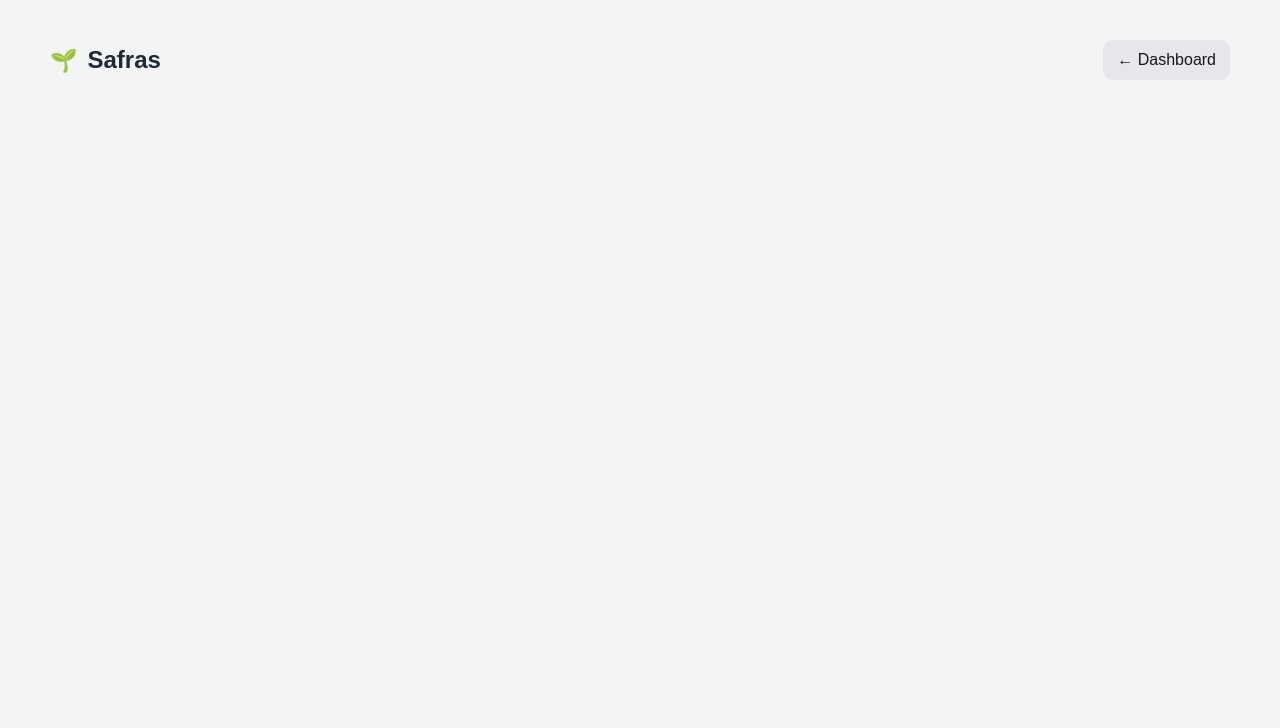
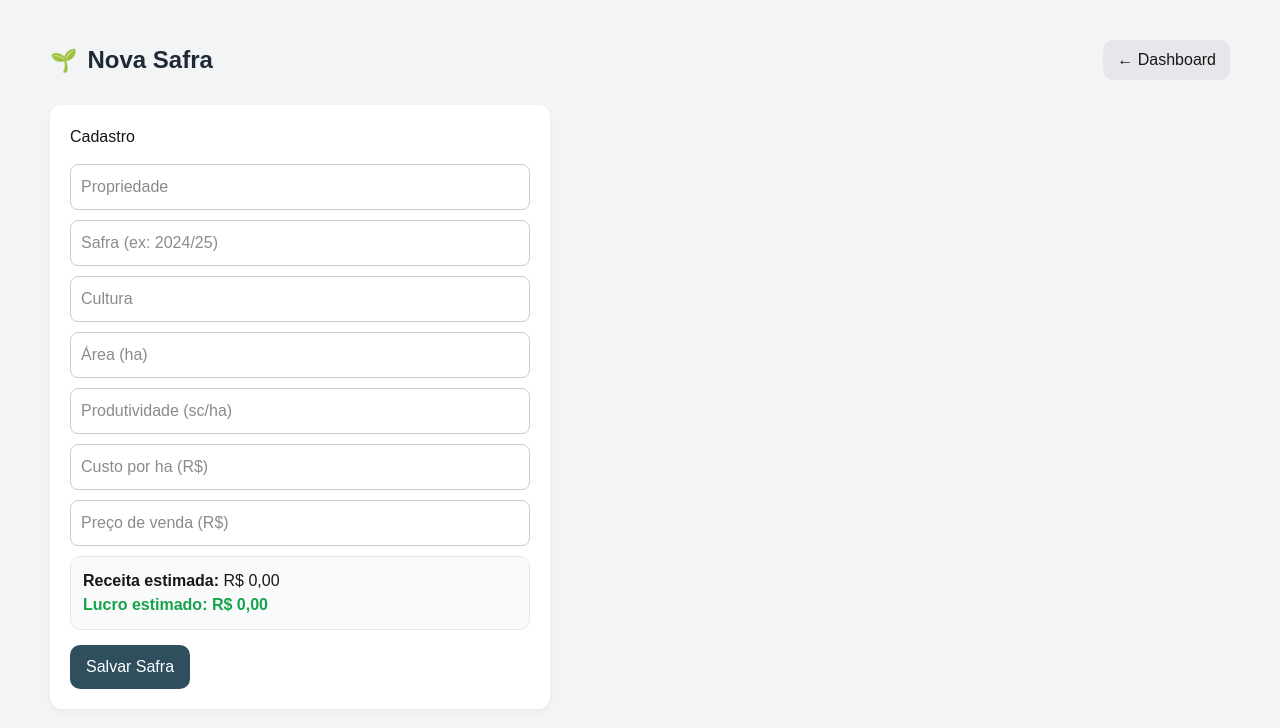
Before and after one commit to agriwestagro/gest-oagriwest, a Next.js app: page /nova-safra in a window 1280 px wide. Shown: the top 728 px of the page. Built offline with nearby package versions, Linux system fonts and the light colour scheme; no server answers; the database is empty.

Commit message:
Update page.tsx

```diff
--- a/app/nova-safra/page.tsx
+++ b/app/nova-safra/page.tsx
@@ -1,37 +1,81 @@
 "use client";
 
-import { useEffect, useState } from "react";
+import { useState } from "react";
 import { supabase } from "@/lib/supabase";
 import Link from "next/link";
 
-export default function SafrasPage(){
+export default function NovaSafra() {
 
-  const [safras,setSafras] = useState<any[]>([])
+  const [form,setForm] = useState({
+    propriedade:"",
+    safra:"",
+    cultura:"",
+    area:"",
+    produtividade:"",
+    custo:"",
+    preco:""
+  })
 
-  useEffect(()=>{
-    carregarSafras()
-  },[])
-
-  async function carregarSafras(){
-    const { data } = await supabase
-      .from("safras")
-      .select("*")
-      .order("created_at",{ascending:false})
-
-    setSafras(data || [])
+  function handleChange(e:any){
+    setForm({
+      ...form,
+      [e.target.name]: e.target.value
+    })
   }
 
-  function formatarMoeda(valor:any){
-    if(valor === null || valor === undefined) return "-"
+  const prod = Number(form.produtividade)
+  const preco = Number(form.preco)
+  const custo = Number(form.custo)
+
+  const receita = prod * preco
+  const lucro = receita - custo
+
+  function formatarMoeda(valor:number){
+    if(!valor) return "R$ 0,00"
     return valor.toLocaleString("pt-BR",{
       style:"currency",
       currency:"BRL"
     })
   }
 
-  function formatarNumero(valor:any){
-    if(valor === null || valor === undefined) return "-"
-    return valor.toLocaleString("pt-BR")
+  async function salvarSafra(){
+
+    if(!form.propriedade || !form.safra){
+      alert("Preencha os campos obrigatórios")
+      return
+    }
+
+    const { error } = await supabase
+      .from("safras")
+      .insert([{
+        propriedade: form.propriedade,
+        safra: form.safra,
+        cultura: form.cultura,
+        area: form.area,
+        produtividade: prod,
+        custo_ha: custo,
+        preco_venda: preco,
+        receita: receita,
+        lucro: lucro
+      }])
+
+    if(error){
+      alert("Erro ao salvar safra")
+      console.log(error)
+      return
+    }
+
+    alert("Safra salva com sucesso")
+
+    setForm({
+      propriedade:"",
+      safra:"",
+      cultura:"",
+      area:"",
+      produtividade:"",
+      custo:"",
+      preco:""
+    })
   }
 
   return(
@@ -63,7 +107,7 @@ export default function SafrasPage(){
             fontWeight:600,
             color:"#1f2937"
           }}>
-            Safras
+            Nova Safra
           </h1>
         </div>
 
@@ -75,60 +119,81 @@ export default function SafrasPage(){
 
       </div>
 
-      {/* LISTA */}
-      <div style={{
-        display:"grid",
-        gridTemplateColumns:"repeat(auto-fill, minmax(320px, 1fr))",
-        gap:20
-      }}>
+      {/* FORM */}
+      <div style={card}>
 
-        {safras.map((s,index)=>{
+        <h3 style={{marginBottom:15}}>Cadastro</h3>
 
-          const lucroPositivo = s.lucro >= 0
+        <input
+          name="propriedade"
+          placeholder="Propriedade"
+          value={form.propriedade}
+          onChange={handleChange}
+          style={inputFull}
+        />
 
-          return(
+        <input
+          name="safra"
+          placeholder="Safra (ex: 2024/25)"
+          value={form.safra}
+          onChange={handleChange}
+          style={inputFull}
+        />
 
-            <div key={index} style={cardElegante}>
+        <input
+          name="cultura"
+          placeholder="Cultura"
+          value={form.cultura}
+          onChange={handleChange}
+          style={inputFull}
+        />
 
-              <div style={{marginBottom:10}}>
-                <strong style={{fontSize:16}}>
-                  {s.propriedade}
-                </strong>
-              </div>
+        <input
+          name="area"
+          placeholder="Área (ha)"
+          value={form.area}
+          onChange={handleChange}
+          style={inputFull}
+        />
 
-              <div style={linha}><b>Safra:</b> {s.safra}</div>
-              <div style={linha}><b>Cultura:</b> {s.cultura}</div>
-              <div style={linha}><b>Área:</b> {formatarNumero(s.area)} ha</div>
+        <input
+          name="produtividade"
+          placeholder="Produtividade (sc/ha)"
+          value={form.produtividade}
+          onChange={handleChange}
+          style={inputFull}
+        />
 
-              <div style={linha}>
-                <b>Produtividade:</b> {formatarNumero(s.produtividade)} sc/ha
-              </div>
+        <input
+          name="custo"
+          placeholder="Custo por ha (R$)"
+          value={form.custo}
+          onChange={handleChange}
+          style={inputFull}
+        />
 
-              <div style={linha}>
-                <b>Custo:</b> {formatarMoeda(s.custo_ha)}
-              </div>
+        <input
+          name="preco"
+          placeholder="Preço de venda (R$)"
+          value={form.preco}
+          onChange={handleChange}
+          style={inputFull}
+        />
 
-              <div style={linha}>
-                <b>Preço:</b> {formatarMoeda(s.preco_venda)}
-              </div>
+        {/* RESUMO AUTOMÁTICO */}
+        <div style={resumoBox}>
+          <p><b>Receita estimada:</b> {formatarMoeda(receita)}</p>
+          <p style={{
+            color: lucro >= 0 ? "#16a34a" : "#dc2626",
+            fontWeight:600
+          }}>
+            <b>Lucro estimado:</b> {formatarMoeda(lucro)}
+          </p>
+        </div>
 
-              <div style={linha}>
-                <b>Receita:</b> {formatarMoeda(s.receita)}
-              </div>
-
-              <div style={{
-                ...linha,
-                marginTop:8,
-                fontWeight:600,
-                color: lucroPositivo ? "#16a34a" : "#dc2626"
-              }}>
-                <b>Lucro:</b> {formatarMoeda(s.lucro)}
-              </div>
-
-            </div>
-
-          )
-        })}
+        <button onClick={salvarSafra} style={btn}>
+          Salvar Safra
+        </button>
 
       </div>
 
@@ -136,13 +201,33 @@ export default function SafrasPage(){
   )
 }
 
-/* 🎨 ESTILO (igual página de análises) */
+/* 🎨 ESTILO PADRÃO */
 
-const cardElegante = {
+const card = {
   background:"#fff",
   padding:20,
-  borderRadius:14,
-  border:"1px solid #e5e7eb"
+  borderRadius:12,
+  boxShadow:"0 2px 6px rgba(0,0,0,0.05)",
+  marginBottom:20,
+  maxWidth:500
+}
+
+const inputFull = {
+  padding:"10px",
+  borderRadius:8,
+  border:"1px solid #ccc",
+  width:"100%",
+  marginBottom:10
+}
+
+const btn = {
+  padding:"10px 16px",
+  background:"#2f4f5f",
+  color:"#fff",
+  border:"none",
+  borderRadius:10,
+  cursor:"pointer",
+  fontWeight:500
 }
 
 const btnVoltar = {
@@ -153,8 +238,10 @@ const btnVoltar = {
   cursor:"pointer"
 }
 
-const linha = {
-  fontSize:14,
-  marginBottom:5,
-  color:"#374151"
+const resumoBox = {
+  background:"#f9fafb",
+  padding:12,
+  borderRadius:10,
+  marginBottom:15,
+  border:"1px solid #e5e7eb"
 }
```
